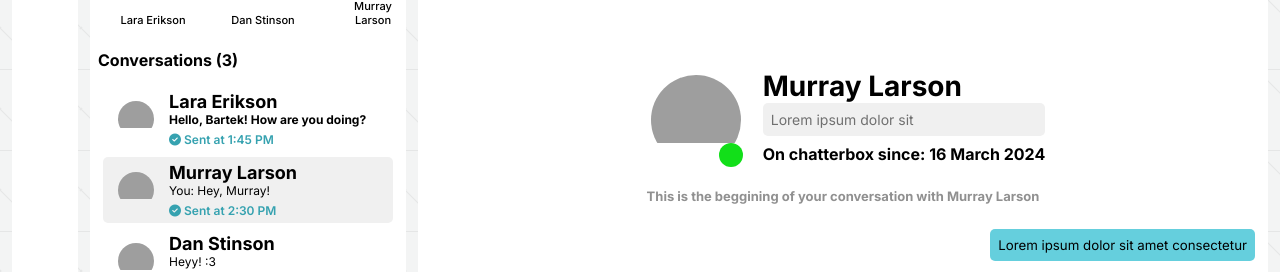
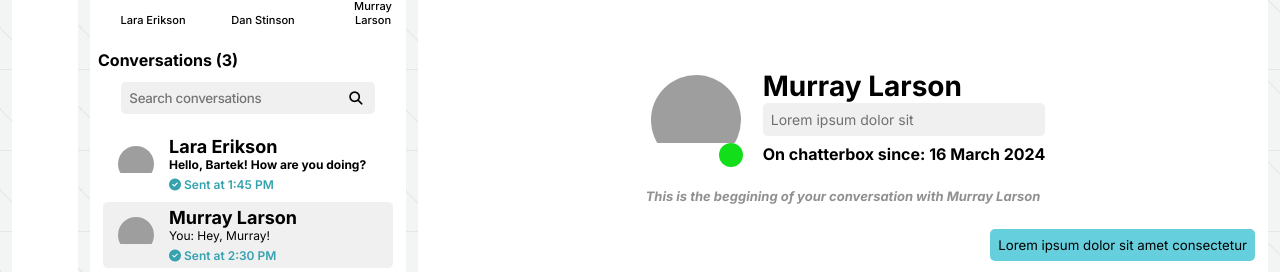
Before and after one commit to BMoszczynski07/chatterbox, an Angular app: page /main in a window 1280 px wide. Shown: the part 134-406 px from the top of the page. Built offline with nearby package versions, Linux system fonts and the light colour scheme.

Commit message:
designing main page 3

```diff
--- a/src/app/main/main.component.html
+++ b/src/app/main/main.component.html
@@ -77,6 +77,17 @@
       <h1 class="main__computer-all-conversations__header">
         Conversations (3)
       </h1>
+
+      <form class="main__computer-search-conversations__form">
+        <input
+          type="text"
+          class="main__computer-search-conversations__input"
+          placeholder="Search conversations"
+        />
+        <button class="main__computer-search-conversations__icon" type="submit">
+          <i class="fa-solid fa-magnifying-glass"></i>
+        </button>
+      </form>
 
       <div class="main__computer-all-conversations">
         <button class="main__computer-one-conversation">
--- a/src/app/main/main.component.scss
+++ b/src/app/main/main.component.scss
@@ -137,9 +137,36 @@
       }
     }
 
+    &-search-conversations__form {
+      margin: 12px 0;
+      display: flex;
+      justify-content: center;
+    }
+
+    &-search-conversations__input {
+      width: 200px;
+      padding: 8px;
+      border-top-left-radius: 5px;
+      border-bottom-left-radius: 5px;
+      border: none;
+      background: #f0f0f0;
+      font-family: $i;
+      letter-spacing: -0.3px;
+      font-weight: 500;
+    }
+
+    &-search-conversations__icon {
+      background: #f0f0f0;
+      border: none;
+      padding: 0 12px;
+      border-top-right-radius: 5px;
+      border-bottom-right-radius: 5px;
+      cursor: pointer;
+    }
+
     &-all-conversations {
       overflow-y: scroll;
-      height: 350px;
+      height: 300px;
       padding: 0 5px;
 
       &::-webkit-scrollbar {
@@ -355,6 +382,7 @@
       font-size: 13px;
       text-align: center;
       color: #909090;
+      font-style: italic;
     }
 
     &-message__container {
@@ -377,6 +405,7 @@
 
       &--image {
         padding: 0;
+        width: 300px;
       }
     }
   }
```
